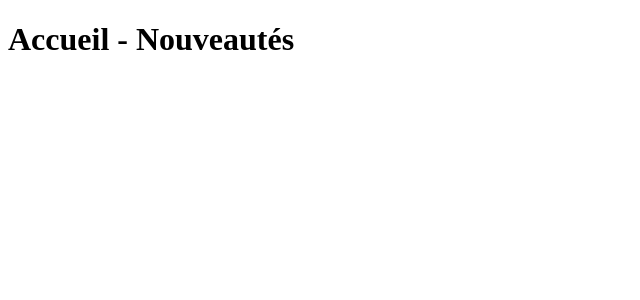
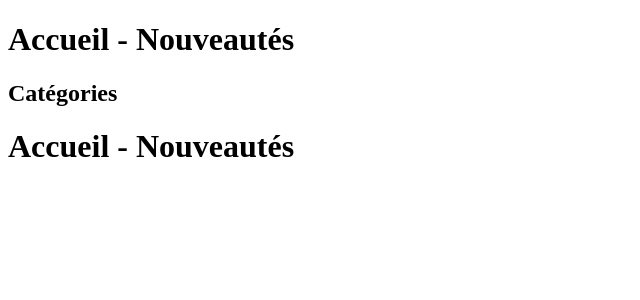
Before and after one commit to radoibogdan/sf4-2, a Symfony app: template templates/home/index.html.twig in a window 1280 px wide. Shown: the part 86-386 px from the top of the page, without its empty margins (0-640 px from the left). Run offline with Twig, Linux system fonts and the light colour scheme; the template is opened without the code that fills it, so the values that code supplies are empty; some libraries are stand-ins or nearby versions.

Commit message:
MODIFICATION fichier includes/product_list
Faire afficher le nom de la catégorie de chaque produit:
    - dans les listes de produits du Front-Office

```diff
--- a/templates/includes/product_list.html.twig
+++ b/templates/includes/product_list.html.twig
@@ -1,3 +1,16 @@
+<section>
+<h1 class="title">Catégories</h1>
+    <div class="columns is-multiline">
+        {% for category in categories %}
+            <div class="column is-one-third">
+                <div class="box has-text-centered has-text-weight-bold">
+                    <a href="{{ path('category_show',{id: category.id}) }}" class="has-text-primary">{{category.name}}</a>
+                </div>
+            </div>
+        {% endfor %}
+    </div>
+</section>
+<h1 class="title mt-4">Accueil - Nouveautés</h1>
 <div class="columns is-multiline">
     {% for product in products %}
         <div class="column is-one-third"> {# is-one-half / is-one-quarter #}
@@ -16,6 +29,14 @@
                                 </a>
                                 <small>{{product.createdAt|date('d/m/Y')}}</small>
                                 <br>
+                                <a href="{{ path('category_show',{id: product.category.id}) }}" class="has-background-success has-text-white">
+                                    <strong>{{product.category.name}}</strong>
+                                </a>
+                                {#
+                                    <br>
+                                    <small class="has-background-success has-text-white">{{product.category.name}}</small>
+                                    <br>
+                                #}
                                 {{product.description|slice(0,50)}}
                             </p>
                             <div class="tags has-addons">
```
